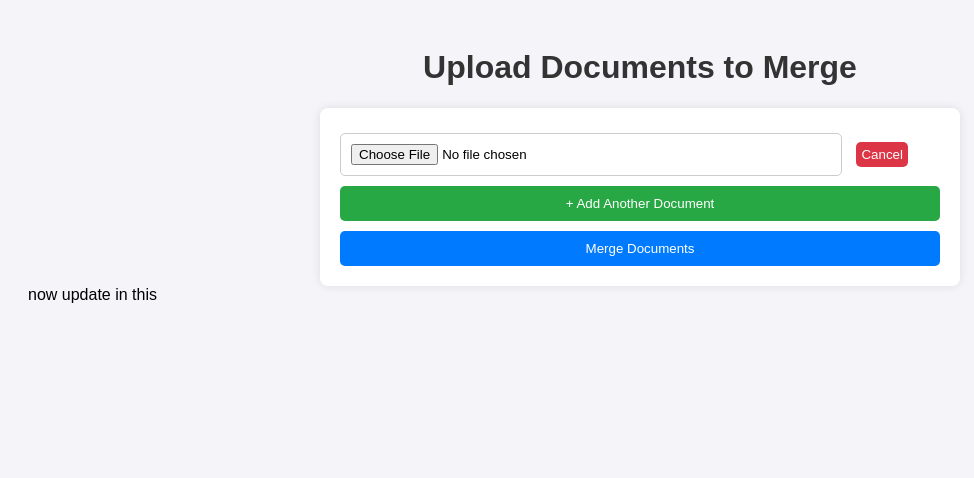
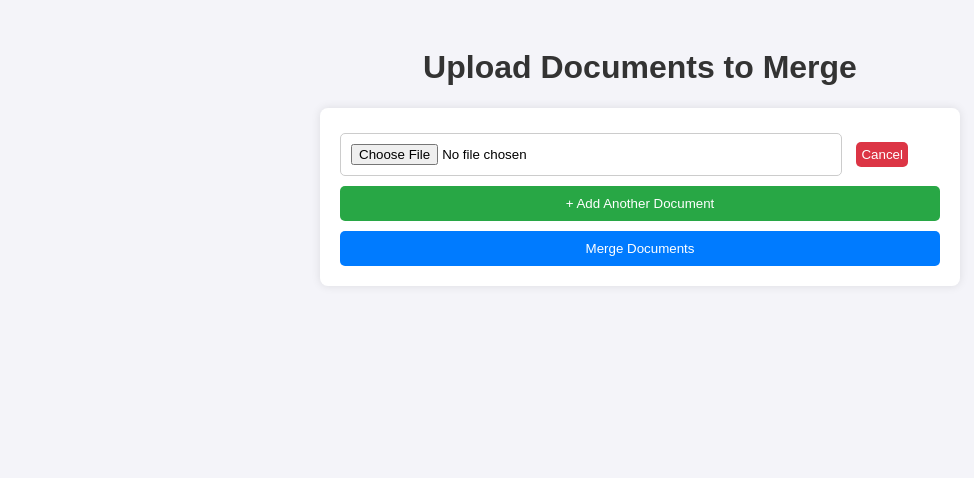
Before and after one commit to GayathriH21/merge_documents, a Flask app: page / in a window 1280 px wide. Shown: the top 478 px of the page, without its empty margins (0-974 px from the left). Run offline with Flask 3, Linux system fonts and the light colour scheme.

Commit message:
Update upload.html

```diff
--- a/templates/upload.html
+++ b/templates/upload.html
@@ -116,6 +116,4 @@
         }
     </script>
 </body>
-
-now update in this
 </html>
```
